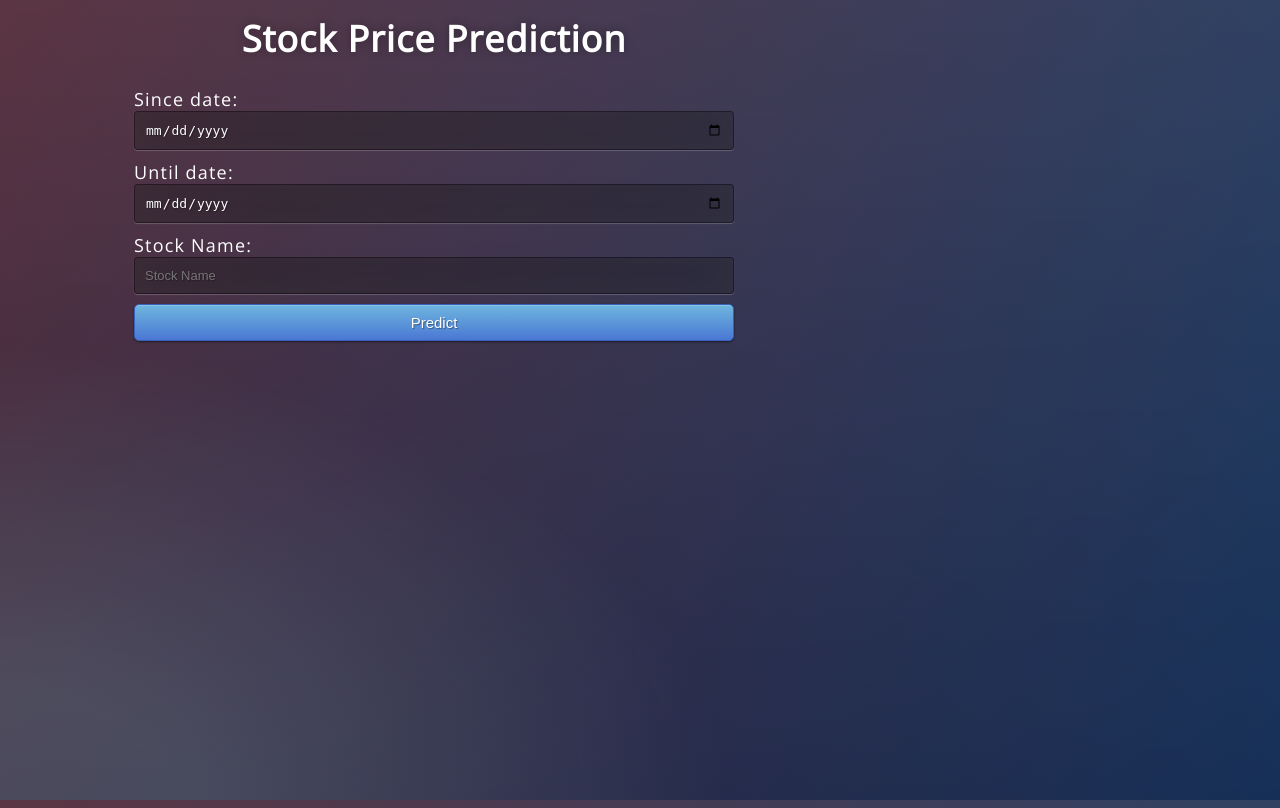
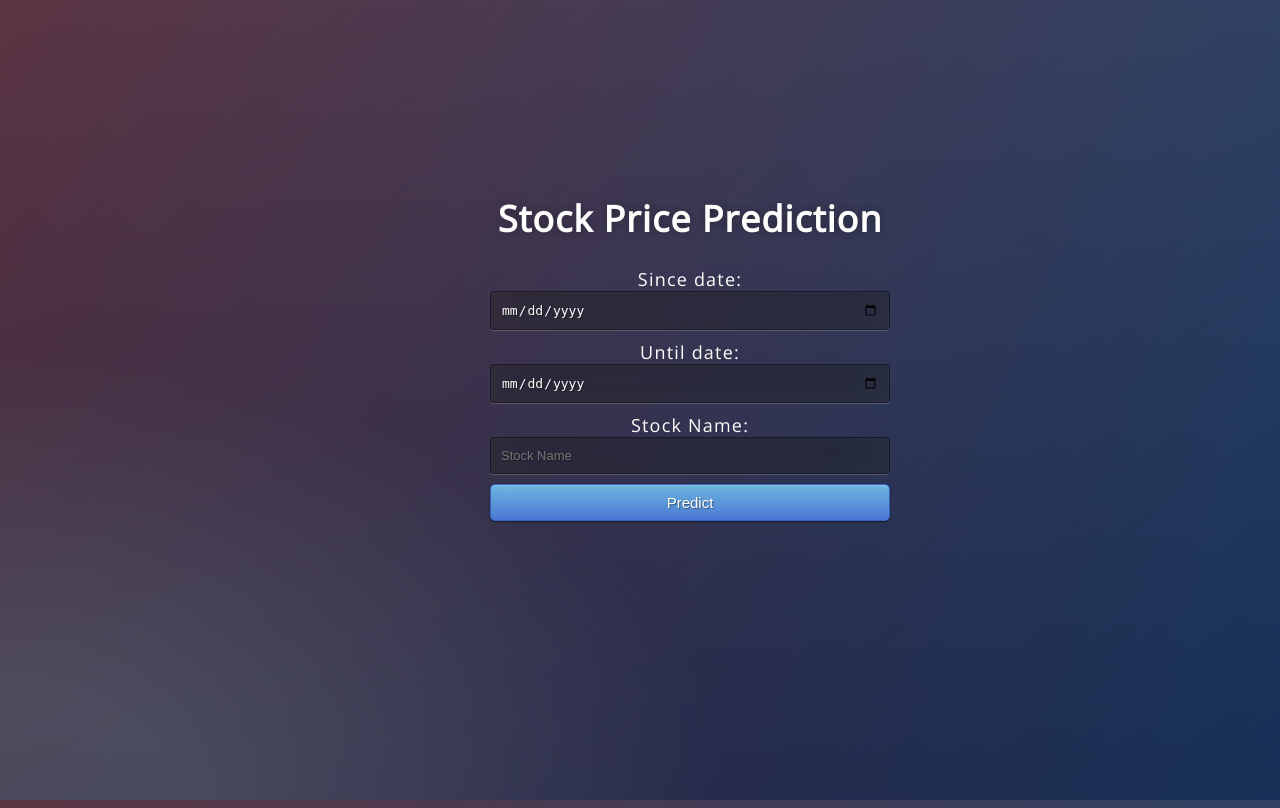
Before and after one commit to dipakbariya/StockPricePrediction2, a Flask app: page / in a window 1280 px wide. Run offline with Flask 2, Linux system fonts and the light colour scheme.

Commit message:
Update style.css

```diff
--- a/static/css/style.css
+++ b/static/css/style.css
@@ -20,7 +20,7 @@ body {
 	background: #092756;
 	color: #fff;
 	font-size: 18px;
-	text-align:left;
+	text-align:center;
 	letter-spacing:1.2px;
 	background: -moz-radial-gradient(0% 100%, ellipse cover, rgba(104,128,138,.4) 10%,rgba(138,114,76,0) 40%),-moz-linear-gradient(top,  rgba(57,173,219,.25) 0%, rgba(42,60,87,.4) 100%), -moz-linear-gradient(-45deg,  #670d10 0%, #092756 100%);
 	background: -webkit-radial-gradient(0% 100%, ellipse cover, rgba(104,128,138,.4) 10%,rgba(138,114,76,0) 40%), -webkit-linear-gradient(top,  rgba(57,173,219,.25) 0%,rgba(42,60,87,.4) 100%), -webkit-linear-gradient(-45deg,  #670d10 0%,#092756 100%);
@@ -32,14 +32,14 @@ body {
 }
 .login {
 	position: absolute;
-	top: 30%;
-	left: 30%;
-	margin: -250px 0 0 -250px;
-	width:600px;
-	height:300px;
+	top: 40%;
+	left: 50%;
+	margin: -150px 0 0 -150px;
+	width:400px;
+	height:400px;
 }
 
-.login h1 { color: #green; text-shadow: 0 0 10px rgba(0,0,0,0.3); letter-spacing:1px; text-align:center; }
+.login h1 { color: #fff; text-shadow: 0 0 10px rgba(0,0,0,0.3); letter-spacing:1px; text-align:center; }
 
 input {
 	width: 100%;
```
